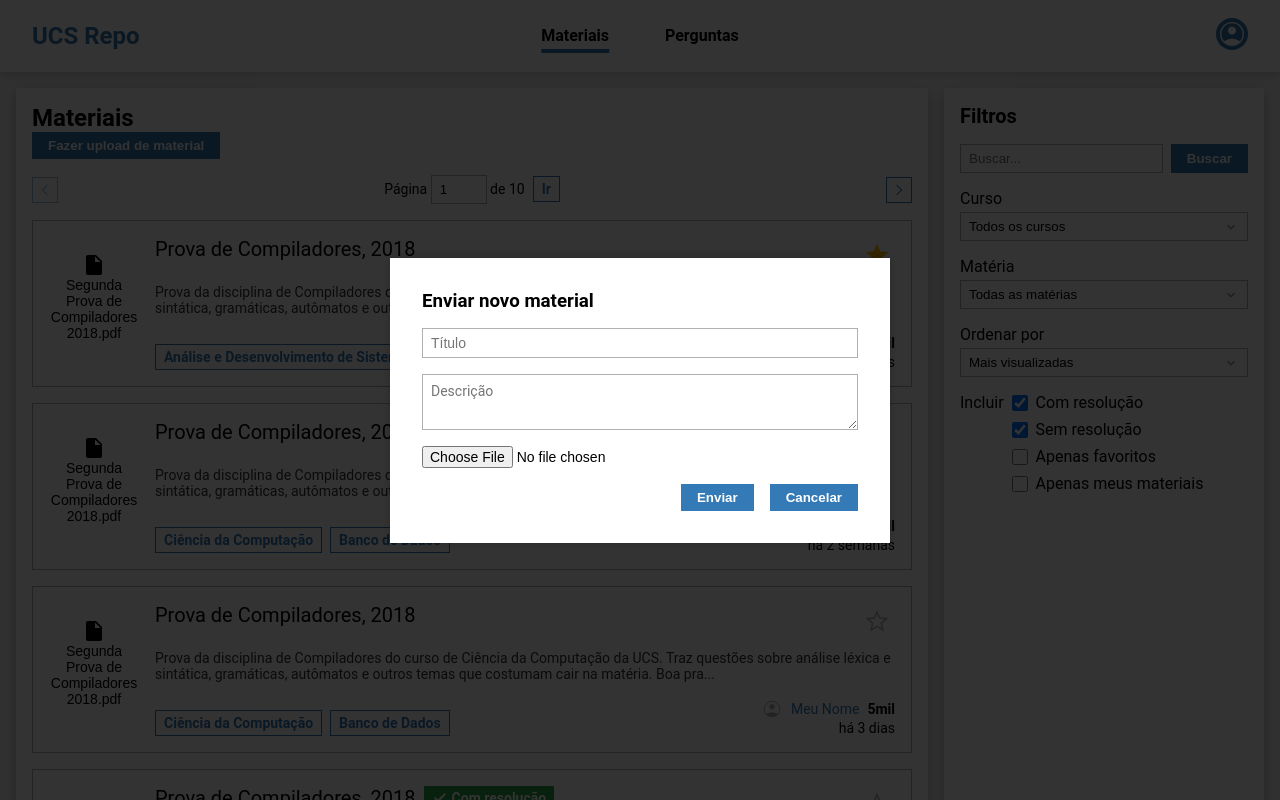
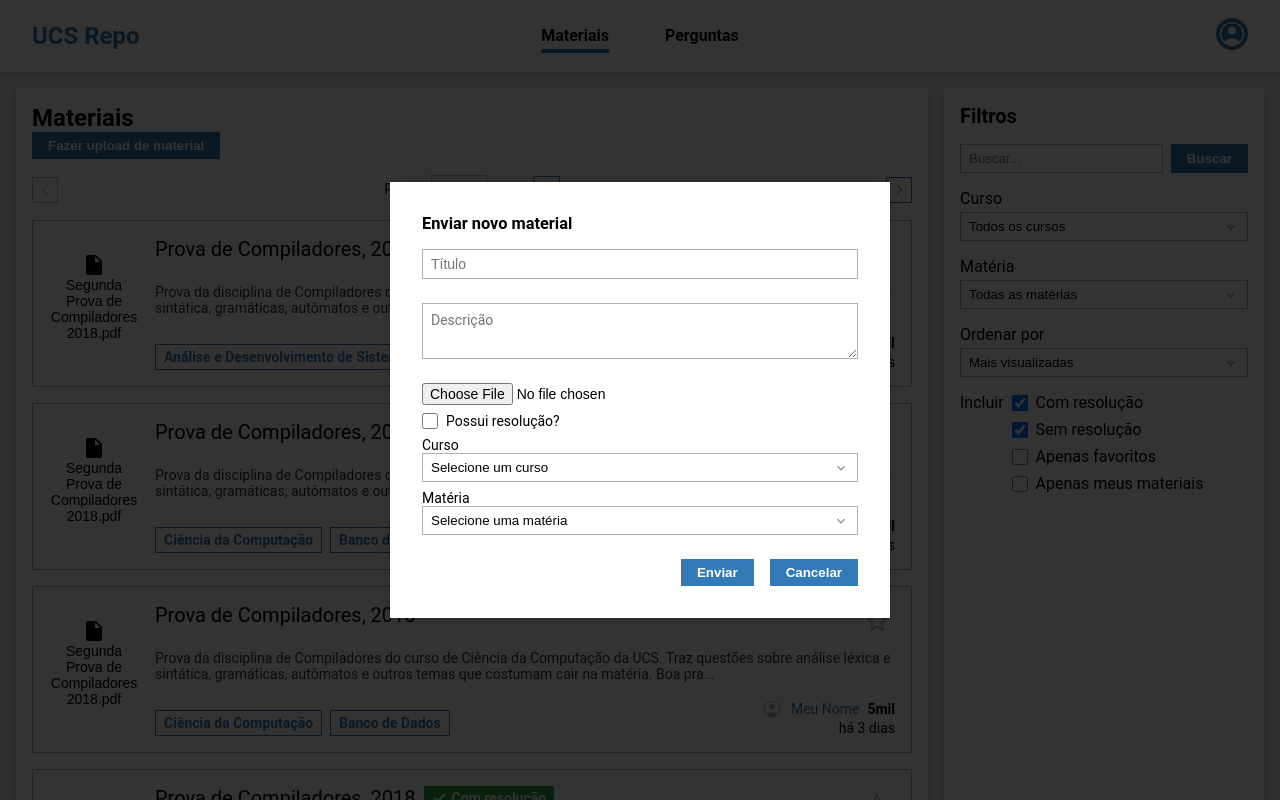
Before and after one commit to pypioner/ihc-study-repo, a Next.js app: page /materiais in a window 1280 px wide. Both pictures are taken after a click on the button "Fazer upload de material". Shown: the top 800 px of the page. Built offline with nearby package versions, Linux system fonts and the light colour scheme.

Commit message:
More form controls for material model

```diff
--- a/src/app/_components/MaterialModal.tsx
+++ b/src/app/_components/MaterialModal.tsx
@@ -10,6 +10,8 @@ interface MaterialModalProps {
 
 export default function MaterialModal({ open, onClose, onSubmit }: MaterialModalProps) {
   const [loading, setLoading] = useState(false);
+  const [curso, setCurso] = useState("");
+  const [materia, setMateria] = useState("");
 
   if (!open) return null;
 
@@ -36,6 +38,46 @@ export default function MaterialModal({ open, onClose, onSubmit }: MaterialModal
           <input type="text" name="titulo" placeholder="Título" required />
           <textarea name="descricao" placeholder="Descrição" required />
           <input type="file" name="arquivo" accept="application/pdf,image/png,image/jpeg,image/jpg" required />
+          <label htmlFor="resolucao">
+              <input
+              type="checkbox"
+              name="resolucao"
+              defaultChecked={false}
+              />
+              Possui resolução?
+          </label>
+
+          <div className="select">
+            <label htmlFor="curso">Curso</label>
+            <select
+              id="curso"
+              value={curso}
+              onChange={(e) => setCurso(e.target.value)}
+              required
+            >
+              <option value="">Selecione um curso</option>
+              <option value="ciencia-da-computacao">Ciência da Computação</option>
+              <option value="analise-e-desenvolvimento-de-sistemas">
+                Análise e Desenvolvimento de Sistemas
+              </option>
+            </select>
+          </div>
+
+          <div className="select">
+            <label htmlFor="materia">Matéria</label>
+            <select
+              id="materia"
+              value={materia}
+              onChange={(e) => setMateria(e.target.value)}
+              required
+            >
+              <option value="">Selecione uma matéria</option>
+              <option value="programacao">Programação</option>
+              <option value="banco-de-dados">Banco de Dados</option>
+              <option value="redes">Redes</option>
+            </select>
+          </div>
+
           <div className={styles.modal_actions}>
             <button type="submit" className="button" disabled={loading}>
               {loading ? "Enviando..." : "Enviar"}
--- a/src/app/_components/materialmodal.module.css
+++ b/src/app/_components/materialmodal.module.css
@@ -14,8 +14,29 @@
   border-radius: 0;
   width: 90%;
   max-width: 500px;
+  font-size: 0.875rem;
   box-shadow: 0 0 10px rgba(0, 0, 0, 0.2);
+
+  form {
+    display: flex;
+    flex-direction: column;
+    gap: .5rem;
+
+    label {
+      display: flex;
+      align-items: center;
+      gap: 0.5rem;
+
+      input[type="checkbox"] {
+          width: 1rem;
+          height: 1rem;
+      }
+    }
+  }
+
 }
+
+
 
 .modal_actions {
   display: flex;
@@ -31,4 +52,5 @@
   width: 100%;
   margin-top: 1rem;
   font-size: 0.875rem;
+  background: none;
 }
```
